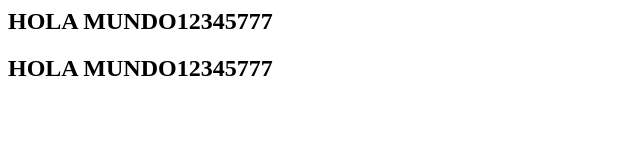
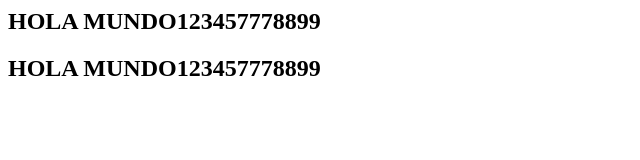
Before and after one commit to AdanCastro/Prueba1, a plain HTML site: page index.html in a window 1280 px wide. Shown: the whole page, without its empty margins (0-640 px from the left). Drawn offline with Linux system fonts and the light colour scheme.

Commit message:
prueba branch version2

```diff
--- a/index.html
+++ b/index.html
@@ -3,8 +3,8 @@
 	<title>	DIA 2</title>
 </head>
 <body>
-	<h2>HOLA MUNDO12345777</h2>
-	<h2>HOLA MUNDO12345777</h2>
+	<h2>HOLA MUNDO123457778899</h2>
+	<h2>HOLA MUNDO123457778899</h2>
 
 </body>
 </html>
```
